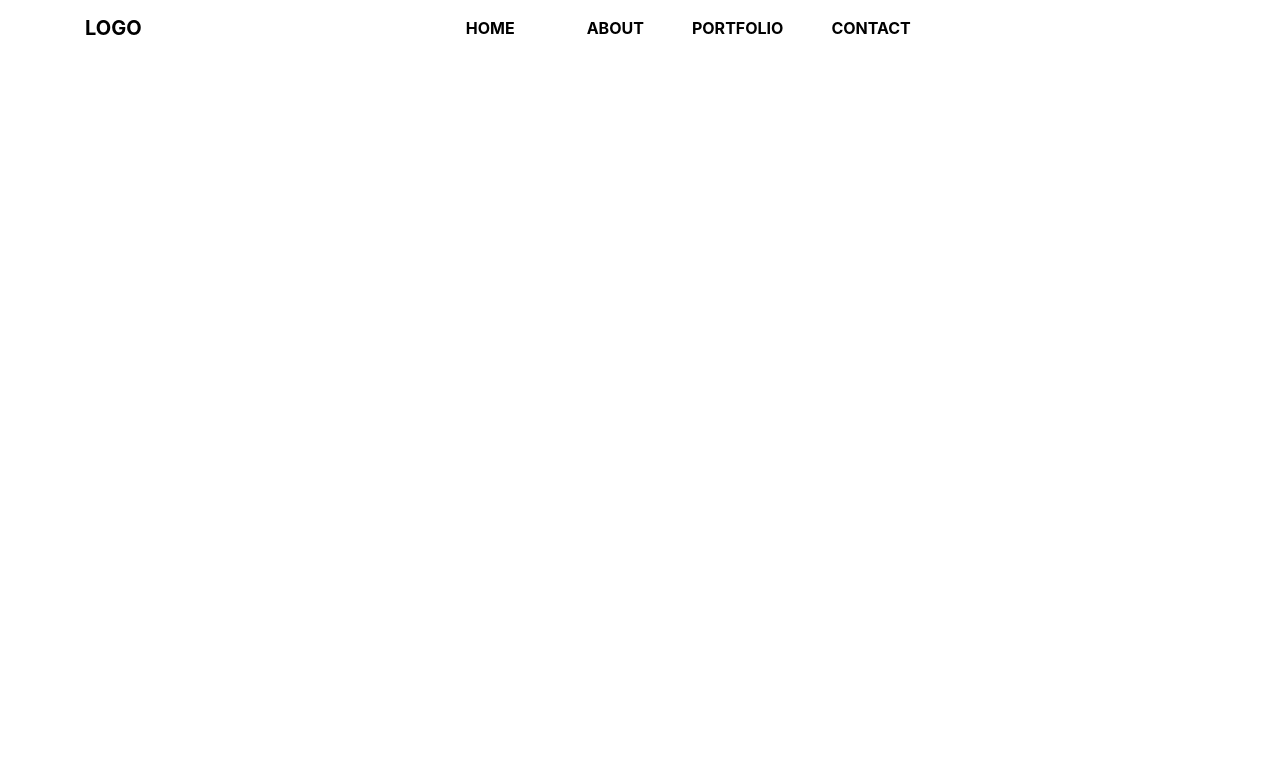
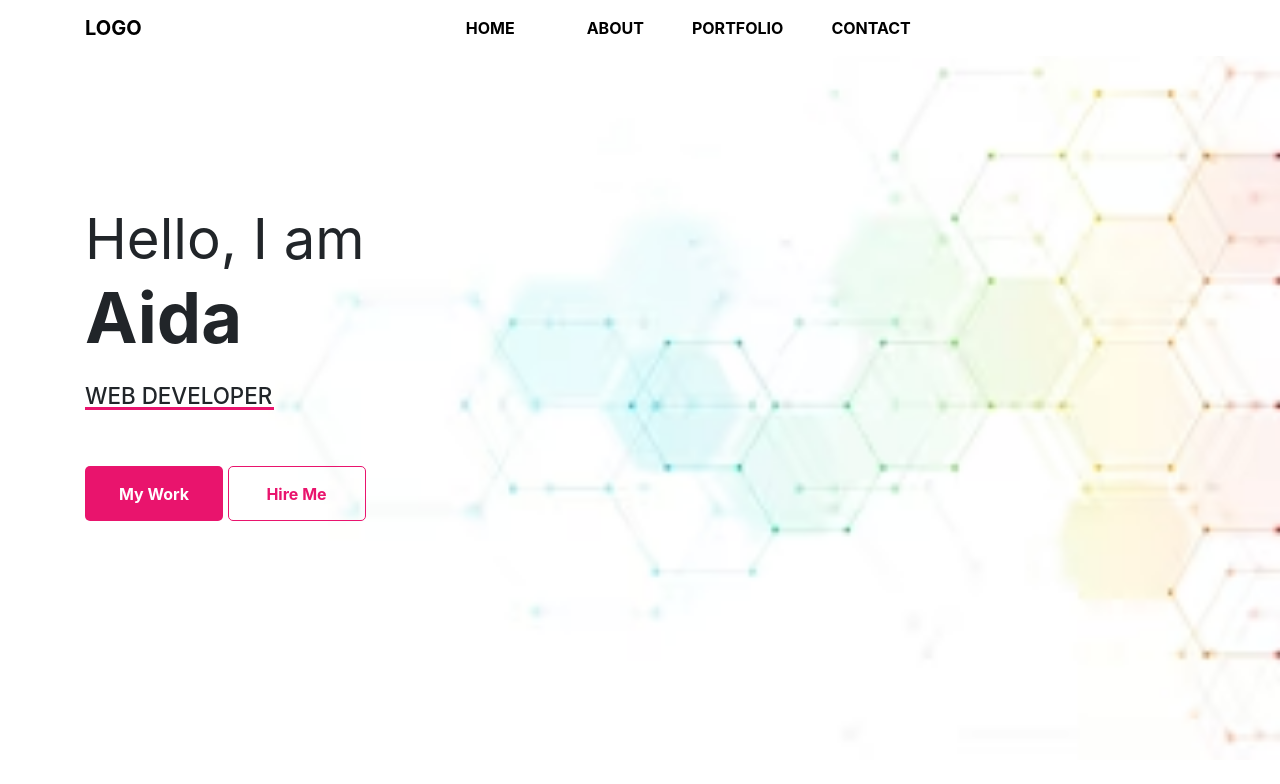
Before and after one commit to aidatavar/portpofolio3.0, a plain HTML site: page index.html in a window 1280 px wide. Drawn offline with nearby package versions, Linux system fonts and the light colour scheme.

Commit message:
finished home page

```diff
--- a/index.html
+++ b/index.html
@@ -11,6 +11,7 @@
 
 </head>
 <body>
+    <!-- nav section start -->
     <nav class="navbar navbar-expand-lg fixed-top text-uppercase">
         <div class="container">
         <a class="navbar-brand font-weight-bold" class="font-weight-bold" href="#">logo</a>
@@ -35,5 +36,23 @@
         </div>
     </div>
       </nav>
+       <!-- nav section end -->
+
+        <!-- main section start -->
+        <section class="main py-5">
+             <div class="container py-5">
+                 <div class="row py-5">
+                    <div class="col-lg-6 py-5">
+                        <h3>
+                            <small>Hello, I am</small><br>
+                            Aida
+                        </h3>
+                        <h6 class="pt-3">Web Developer</h6>
+                        <input type="button" value="My Work" class="bt1 mt-5 mrr-3">
+                        <input type="button" value="Hire Me" class="bt2 mt-5">
+                    </div>
+                 </div>
+             </div>
+        </section>
 </body>
 </html>
--- a/style.css
+++ b/style.css
@@ -25,3 +25,55 @@ background-color: #ffff;
     color: black;
     cursor: pointer;
 }
+
+/* MAIN SECTION */
+
+.main{
+    background: url(img/background-img2.avif)no-repeat;
+    background-size: cover;
+    width: 100%;
+    height: 95vh;
+}
+
+.main h3 {
+    font-size: 4.4rem;
+    font-weight: 700;
+}
+
+.main h6{
+    font-size: 1.4rem;
+    text-transform: uppercase;
+    line-height: 1;
+    border-bottom: 3px solid rgb(233, 20, 109);
+    width: 35%;
+}
+
+.main .bt1{
+    height: 55px;
+    width: 138px;
+    background-color:  rgb(233, 20, 109);
+    color: #ffff;
+    outline: none;
+    border: none;
+    font-weight: bold;
+    border-radius: 5px;
+}
+.main .bt1:hover{
+    background-color: rgb(202, 25, 98);
+    transition: 0.5s;
+}
+.main .bt2{
+    height: 55px;
+    width: 138px;
+    background-color: transparent;
+    color: rgb(233, 20, 109);
+    outline: none;
+    border: 1px solid rgb(233, 20, 109);
+    font-weight: bold;
+    border-radius: 5px;
+}
+.main .bt2:hover{
+    background-color: rgb(233, 20, 109);
+    transition: 0.5s;
+    color: #ffff;
+}
```
Also changed, not shown: img/background-img.webp (added), img/background-img2.avif (added).
